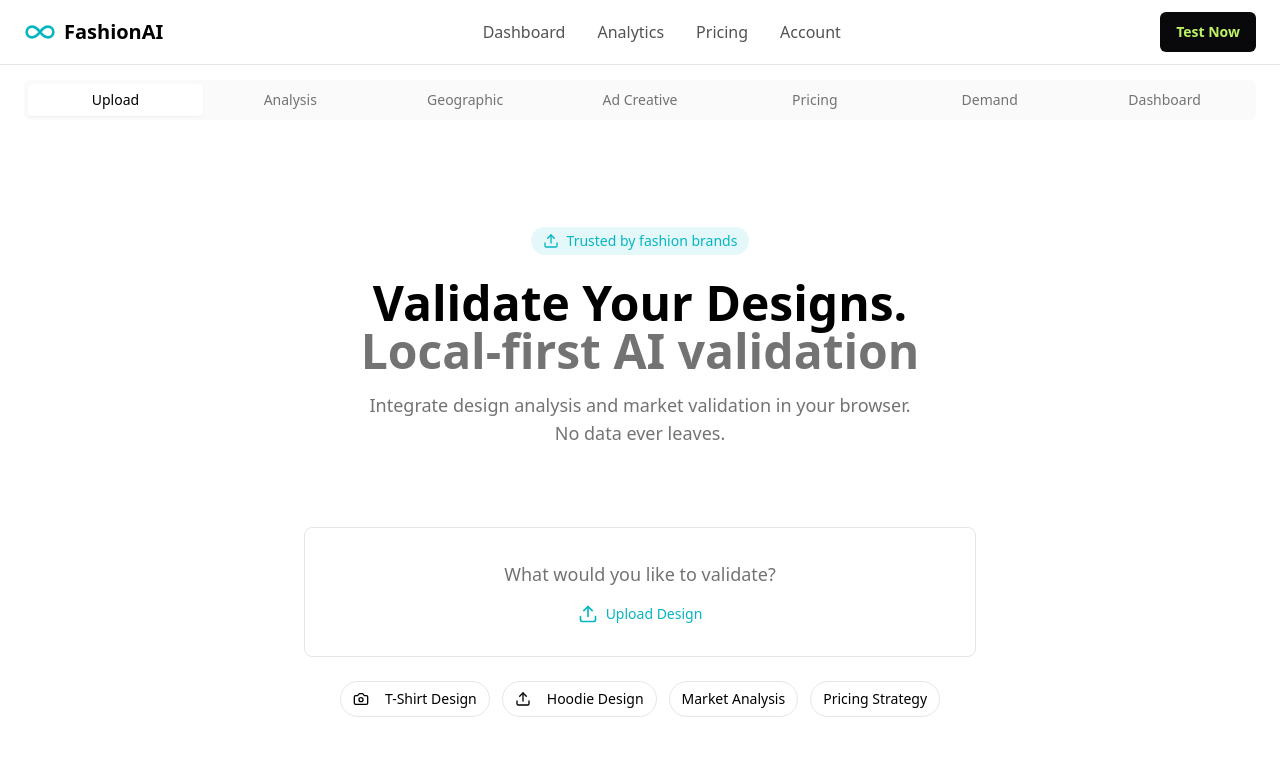
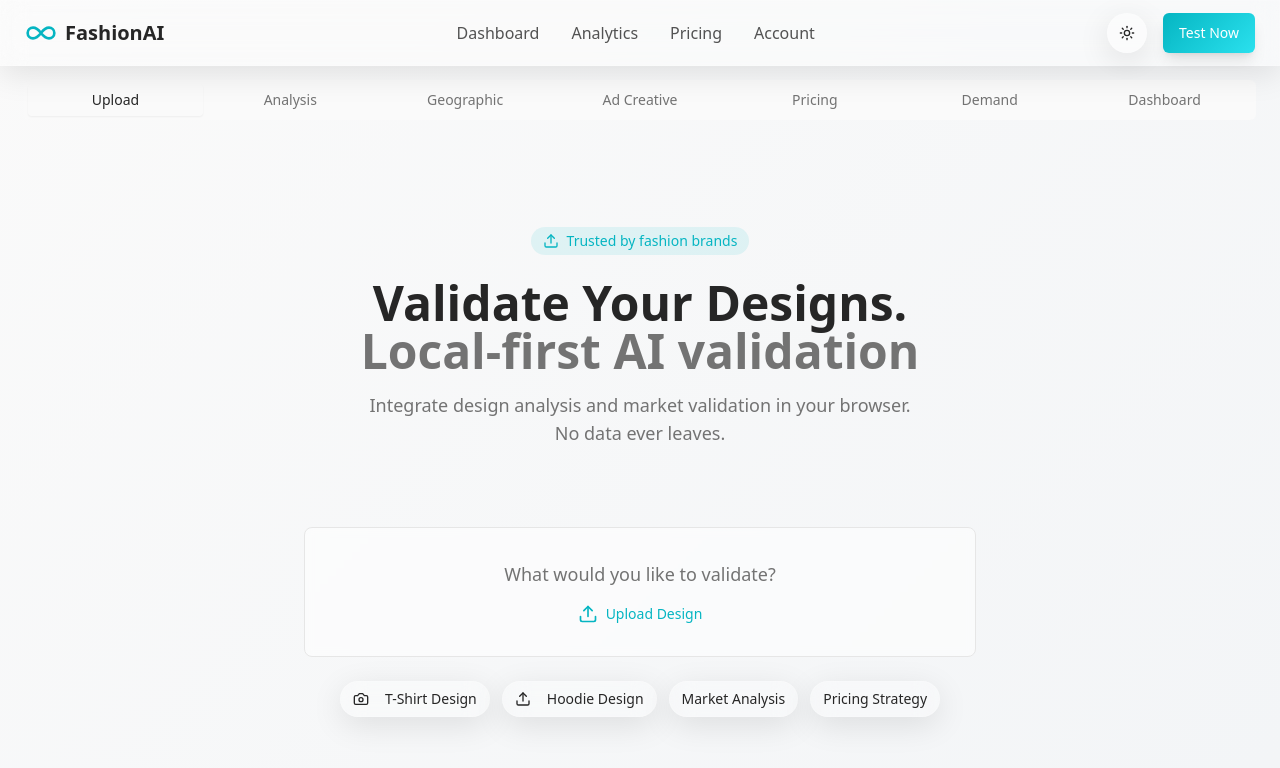
Before and after one commit to maazaman/cloala-ai, a React (Vite) app: page / in a window 1280 px wide. Shown: the top 768 px of the page. Built offline with nearby package versions, Linux system fonts and the light colour scheme.

Commit message:
Add theme switching functionality
Implement day and night mode UI themes with distinct visual styles, including background, card, and accent color variations.

```diff
--- a/src/components/layout/Header.tsx
+++ b/src/components/layout/Header.tsx
@@ -1,7 +1,8 @@
 import { Button } from "@/components/ui/button";
+import { ThemeToggle } from "@/components/ui/theme-toggle";
 import { Infinity } from "lucide-react";
 export const Header = () => {
-  return <header className="fixed top-0 left-0 right-0 z-50 bg-background border-b border-border">
+  return <header className="fixed top-0 left-0 right-0 z-50 glass border-b border-border">
       <div className="max-w-7xl mx-auto px-6 h-16 flex items-center justify-between">
         {/* Logo */}
         <div className="flex items-center space-x-2">
@@ -25,8 +26,11 @@ export const Header = () => {
           </a>
         </nav>
 
-        {/* CTA */}
-        <Button className="bg-zinc-950 hover:bg-zinc-800 text-lime-300 font-bold">Test Now</Button>
+        {/* Theme Toggle & CTA */}
+        <div className="flex items-center gap-4">
+          <ThemeToggle />
+          <Button>Test Now</Button>
+        </div>
       </div>
     </header>;
 };
--- a/src/components/ui/button.tsx
+++ b/src/components/ui/button.tsx
@@ -5,18 +5,18 @@ import { cva, type VariantProps } from "class-variance-authority"
 import { cn } from "@/lib/utils"
 
 const buttonVariants = cva(
-  "inline-flex items-center justify-center gap-2 whitespace-nowrap rounded-md text-sm font-medium ring-offset-background transition-colors focus-visible:outline-none focus-visible:ring-2 focus-visible:ring-ring focus-visible:ring-offset-2 disabled:pointer-events-none disabled:opacity-50 [&_svg]:pointer-events-none [&_svg]:size-4 [&_svg]:shrink-0",
+  "inline-flex items-center justify-center gap-2 whitespace-nowrap rounded-md text-sm font-medium ring-offset-background transition-all duration-300 focus-visible:outline-none focus-visible:ring-2 focus-visible:ring-ring focus-visible:ring-offset-2 disabled:pointer-events-none disabled:opacity-50 [&_svg]:pointer-events-none [&_svg]:size-4 [&_svg]:shrink-0",
   {
     variants: {
       variant: {
-        default: "bg-primary text-primary-foreground hover:bg-primary/90",
+        default: "gradient-primary text-primary-foreground hover:scale-105 shadow-lg dark:shadow-[0_0_20px_hsl(var(--brand-teal-light)/0.3)]",
         destructive:
-          "bg-destructive text-destructive-foreground hover:bg-destructive/90",
+          "bg-destructive text-destructive-foreground hover:bg-destructive/90 hover:scale-105",
         outline:
-          "border border-input bg-background hover:bg-accent hover:text-accent-foreground",
+          "border border-input glass hover:glass-glow hover:scale-105",
         secondary:
-          "bg-secondary text-secondary-foreground hover:bg-secondary/80",
-        ghost: "hover:bg-accent hover:text-accent-foreground",
+          "glass text-secondary-foreground hover:glass-glow hover:scale-105",
+        ghost: "hover:glass hover:scale-105",
         link: "text-primary underline-offset-4 hover:underline",
       },
       size: {
--- a/src/components/ui/card.tsx
+++ b/src/components/ui/card.tsx
@@ -9,7 +9,7 @@ const Card = React.forwardRef<
   <div
     ref={ref}
     className={cn(
-      "rounded-lg border bg-card text-card-foreground shadow-sm",
+      "rounded-lg glass-card text-card-foreground shadow-sm transition-all duration-300 hover:scale-[1.02] dark:glass-glow",
       className
     )}
     {...props}
--- /dev/null
+++ b/src/components/ui/theme-toggle.tsx
@@ -0,0 +1,53 @@
+import * as React from "react"
+import { Moon, Sun } from "lucide-react"
+import { Button } from "@/components/ui/button"
+import { cn } from "@/lib/utils"
+
+export function ThemeToggle({ className }: { className?: string }) {
+  const [theme, setTheme] = React.useState<"light" | "dark">("light")
+
+  React.useEffect(() => {
+    const root = window.document.documentElement
+    const isDark = theme === "dark"
+
+    root.classList.remove("light", "dark")
+    root.classList.add(theme)
+
+    // Store preference
+    localStorage.setItem("theme", theme)
+  }, [theme])
+
+  React.useEffect(() => {
+    // Load saved theme or detect system preference
+    const savedTheme = localStorage.getItem("theme") as "light" | "dark" | null
+    const systemTheme = window.matchMedia("(prefers-color-scheme: dark)").matches ? "dark" : "light"
+    setTheme(savedTheme || systemTheme)
+  }, [])
+
+  const toggleTheme = () => {
+    setTheme(theme === "light" ? "dark" : "light")
+  }
+
+  return (
+    <Button
+      variant="ghost"
+      size="icon"
+      onClick={toggleTheme}
+      className={cn(
+        "glass relative h-10 w-10 rounded-full transition-all duration-300",
+        "hover:scale-110 dark:glass-glow",
+        className
+      )}
+    >
+      <Sun className={cn(
+        "h-5 w-5 transition-all duration-300",
+        theme === "dark" ? "scale-0 opacity-0" : "scale-100 opacity-100"
+      )} />
+      <Moon className={cn(
+        "absolute h-5 w-5 transition-all duration-300",
+        theme === "light" ? "scale-0 opacity-0" : "scale-100 opacity-100"
+      )} />
+      <span className="sr-only">Toggle theme</span>
+    </Button>
+  )
+}
--- a/src/index.css
+++ b/src/index.css
@@ -2,21 +2,35 @@
 @tailwind components;
 @tailwind utilities;
 
-/* Fashion AI Design System - Professional B2B Interface
+/* Fashion AI Design System - Day/Night Mode with Glassmorphism
 All colors MUST be HSL.
 */
 
 @layer base {
   :root {
-    --background: 0 0% 100%;
-    --foreground: 0 0% 0%;
+    /* Day Mode - Bright & Soft */
+    --background: linear-gradient(135deg, 0 0% 98%, 210 20% 98%);
+    --background-solid: 0 0% 98%;
+    --foreground: 0 0% 15%;
 
     /* Brand Colors */
     --brand-teal: 184 95% 39%;
+    --brand-teal-light: 184 85% 55%;
     --brand-teal-dark: 184 95% 29%;
     --brand-success: 142 76% 36%;
     --brand-warning: 43 96% 56%;
     --brand-danger: 0 84% 60%;
+
+    /* Day Mode Gradients */
+    --gradient-primary: linear-gradient(135deg, hsl(var(--brand-teal)), hsl(var(--brand-teal-light)));
+    --gradient-bg: linear-gradient(135deg, hsl(0 0% 98%), hsl(210 20% 96%));
+    --gradient-card: linear-gradient(135deg, hsla(0 0% 100% / 0.8), hsla(210 20% 98% / 0.6));
+
+    /* Glassmorphism */
+    --glass-bg: hsla(0 0% 100% / 0.25);
+    --glass-border: hsla(0 0% 100% / 0.18);
+    --glass-shadow: 0 8px 32px hsla(0 0% 0% / 0.1);
+    --glass-backdrop: blur(12px);
 
     /* Neutral Grays */
     --neutral-50: 0 0% 98%;
@@ -75,41 +89,56 @@ All colors MUST be HSL.
   }
 
   .dark {
-    --background: 222.2 84% 4.9%;
-    --foreground: 210 40% 98%;
+    /* Night Mode - Deep & Glowing */
+    --background: linear-gradient(135deg, 220 25% 8%, 240 15% 12%);
+    --background-solid: 220 25% 8%;
+    --foreground: 210 40% 95%;
 
-    --card: 222.2 84% 4.9%;
-    --card-foreground: 210 40% 98%;
+    /* Night Mode Gradients */
+    --gradient-primary: linear-gradient(135deg, hsl(184 100% 45%), hsl(190 100% 60%));
+    --gradient-bg: linear-gradient(135deg, hsl(220 25% 8%), hsl(240 15% 12%));
+    --gradient-card: linear-gradient(135deg, hsla(220 25% 15% / 0.8), hsla(240 15% 20% / 0.6));
 
-    --popover: 222.2 84% 4.9%;
-    --popover-foreground: 210 40% 98%;
+    /* Night Glassmorphism with Glow */
+    --glass-bg: hsla(220 25% 15% / 0.4);
+    --glass-border: hsla(184 100% 60% / 0.2);
+    --glass-shadow: 0 8px 32px hsla(184 100% 60% / 0.15);
+    --glass-backdrop: blur(16px);
+    --neon-glow: 0 0 20px hsla(184 100% 60% / 0.4);
 
-    --primary: 210 40% 98%;
-    --primary-foreground: 222.2 47.4% 11.2%;
+    --card: var(--glass-bg);
+    --card-foreground: 210 40% 95%;
 
-    --secondary: 217.2 32.6% 17.5%;
-    --secondary-foreground: 210 40% 98%;
+    --popover: 220 25% 12%;
+    --popover-foreground: 210 40% 95%;
 
-    --muted: 217.2 32.6% 17.5%;
+    --primary: var(--brand-teal-light);
+    --primary-foreground: 220 25% 8%;
+
+    --secondary: 220 25% 15%;
+    --secondary-foreground: 210 40% 95%;
+
+    --muted: 220 25% 12%;
     --muted-foreground: 215 20.2% 65.1%;
 
-    --accent: 217.2 32.6% 17.5%;
-    --accent-foreground: 210 40% 98%;
+    --accent: var(--brand-teal-light);
+    --accent-foreground: 220 25% 8%;
 
-    --destructive: 0 62.8% 30.6%;
+    --destructive: 0 84% 60%;
     --destructive-foreground: 210 40% 98%;
 
-    --border: 217.2 32.6% 17.5%;
-    --input: 217.2 32.6% 17.5%;
-    --ring: 212.7 26.8% 83.9%;
-    --sidebar-background: 240 5.9% 10%;
-    --sidebar-foreground: 240 4.8% 95.9%;
-    --sidebar-primary: 224.3 76.3% 48%;
-    --sidebar-primary-foreground: 0 0% 100%;
-    --sidebar-accent: 240 3.7% 15.9%;
-    --sidebar-accent-foreground: 240 4.8% 95.9%;
-    --sidebar-border: 240 3.7% 15.9%;
-    --sidebar-ring: 217.2 91.2% 59.8%;
+    --border: hsla(184 100% 60% / 0.2);
+    --input: 220 25% 15%;
+    --ring: var(--brand-teal-light);
+
+    --sidebar-background: 220 25% 10%;
+    --sidebar-foreground: 210 40% 95%;
+    --sidebar-primary: var(--brand-teal-light);
+    --sidebar-primary-foreground: 220 25% 8%;
+    --sidebar-accent: 220 25% 15%;
+    --sidebar-accent-foreground: 210 40% 95%;
+    --sidebar-border: hsla(184 100% 60% / 0.2);
+    --sidebar-ring: var(--brand-teal-light);
   }
 }
 
@@ -119,6 +148,32 @@ All colors MUST be HSL.
   }
 
   body {
-    @apply bg-background text-foreground;
+    @apply bg-background text-foreground transition-colors duration-300;
+    background: var(--gradient-bg);
   }
 }
+
+@layer utilities {
+  /* Glassmorphism utilities */
+  .glass {
+    background: var(--glass-bg);
+    backdrop-filter: var(--glass-backdrop);
+    border: 1px solid var(--glass-border);
+    box-shadow: var(--glass-shadow);
+  }
+
+  .glass-card {
+    background: var(--gradient-card);
+    backdrop-filter: var(--glass-backdrop);
+    border: 1px solid var(--glass-border);
+    box-shadow: var(--glass-shadow);
+  }
+
+  .dark .glass-glow {
+    box-shadow: var(--glass-shadow), var(--neon-glow);
+  }
+
+  .gradient-primary {
+    background: var(--gradient-primary);
+  }
+}
```
